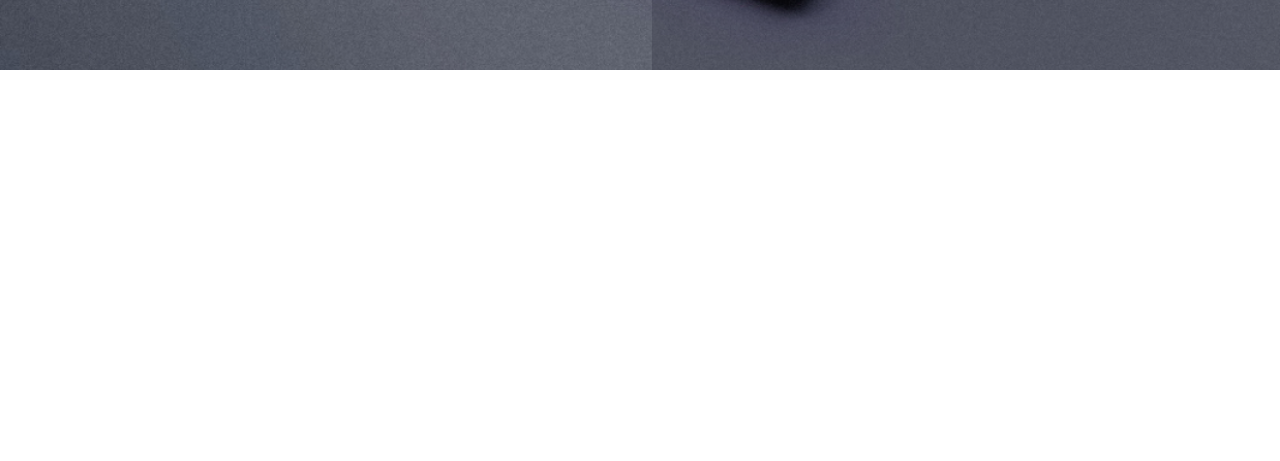
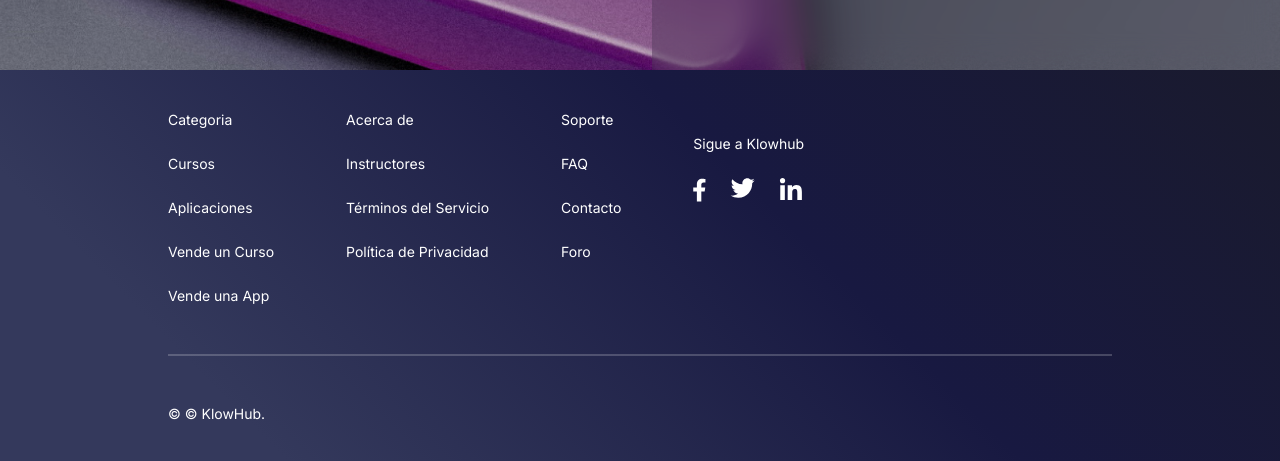
Before and after one commit to No-Country-simulation/h3-02-klowhub, a Next.js app in the folder client/: page /en/signup in a window 1280 px wide. Shown: the part 730-1191 px from the top of the page. Before the commit the page ends 800 px from the top, so only its background shows below. Built offline with nearby package versions, Linux system fonts and the light colour scheme; no server answers.

Commit message:
feat(loyuot): terminado el footer y retoques

```diff
--- a/client/src/app/[locale]/(unauth)/signin/page.tsx
+++ b/client/src/app/[locale]/(unauth)/signin/page.tsx
@@ -1,4 +1,5 @@
 import { getTranslations, setRequestLocale } from 'next-intl/server';
+import Footera from '@core/components/Footer/index';
 import { getFieldsMessages } from '@core/lib/i18nFields';
 import { routing } from '@core/lib/i18nRouting';
 import SigninForm from '@features/auth/components/SigninForm';
@@ -24,6 +25,7 @@ export default async function SignupPage({ params }: { params: Promise<{ locale:
   return (
     <div className="flex flex-col">
       <AuthLayout
+        imageUrl="/images/signinBanner.png"
         title="KlowHub"
         description="Explora, aprende, enseña y conecta. Crea tu cuenta en KlowHub y accede a un mundo de posibilidades.">
         <SigninForm
@@ -38,6 +40,7 @@ export default async function SignupPage({ params }: { params: Promise<{ locale:
           textpreLinkin="No tienes cuenta ? "
         />
       </AuthLayout>
+      <Footera></Footera>
     </div>
   );
 }
--- a/client/src/app/[locale]/(unauth)/signup/page.tsx
+++ b/client/src/app/[locale]/(unauth)/signup/page.tsx
@@ -1,9 +1,9 @@
 import { getTranslations, setRequestLocale } from 'next-intl/server';
+import Footera from '@core/components/Footer/index';
 import { getFieldsMessages } from '@core/lib/i18nFields';
 import { routing } from '@core/lib/i18nRouting';
 import SignupForm from '@features/auth/components/SignupForm';
 import AuthLayout from '@features/auth/layouts/AuthLayout';
-
 export async function generateStaticParams() {
   const paths = routing.locales.map(locale => ({
     locale,
@@ -24,6 +24,7 @@ export default async function SignupPage({ params }: { params: Promise<{ locale:
   return (
     <div className="flex flex-col">
       <AuthLayout
+        imageUrl="/images/signupBanner.png"
         title="KlowHub"
         description="Explora, aprende, enseña y conecta. Crea tu cuenta en KlowHub y accede a un mundo de posibilidades.">
         <SignupForm
@@ -38,6 +39,7 @@ export default async function SignupPage({ params }: { params: Promise<{ locale:
           textpreLink="ya tienes cuenta ? "
         />
       </AuthLayout>
+      <Footera></Footera>
     </div>
   );
 }
--- /dev/null
+++ b/client/src/core/components/Footer/index.tsx
@@ -0,0 +1,76 @@
+import Image from 'next/image';
+import React from 'react';
+
+export default function Footera() {
+  return (
+    <div className="flex flex-col justify-center gap-6 px-[10.5rem] py-10 text-sm font-normal text-white">
+      <div className="flex flex-col items-center justify-center gap-12 min-[1025px]:items-start min-[1025px]:justify-start">
+        <div className="flex flex-col gap-6 min-[790px]:flex-row min-[1025px]:gap-[4.5rem]">
+          <ul className="flex flex-col gap-6">
+            <h3>Categoria</h3>
+            <li>
+              <a href="#">Cursos</a>
+            </li>
+            <li>
+              <a href="#">Aplicaciones</a>
+            </li>
+            <li>
+              <a href="#">Vende un Curso</a>
+            </li>
+            <li>
+              <a href="#">Vende una App</a>
+            </li>
+          </ul>
+          <ul className="flex flex-col gap-6">
+            <h3>Acerca de</h3>
+            <li>
+              <a href="#">Instructores</a>
+            </li>
+            <li>
+              <a href="#">Términos del Servicio</a>
+            </li>
+            <li>
+              <a href="#">Política de Privacidad</a>
+            </li>
+          </ul>
+          <ul className="flex flex-col gap-6">
+            <h3>Soporte</h3>
+            <li>
+              <a href="#">FAQ</a>
+            </li>
+            <li>
+              <a href="#">Contacto</a>
+            </li>
+            <li>
+              <a href="#">Foro</a>
+            </li>
+          </ul>
+          <div className="mt-6 flex flex-col">
+            <h3>Sigue a Klowhub</h3>
+            <ul className="my-6 flex flex-row gap-6">
+              <li>
+                <a href="#">
+                  <Image src="/svg/facebookIn.svg" width={13} height={13} alt="facebook" />
+                </a>
+              </li>
+              <li>
+                <a href="#">
+                  <Image src="/svg/twitter.svg" width={25} height={25} alt="facebook" />
+                </a>
+              </li>
+              <li>
+                <a href="#">
+                  <Image src="/svg/linkedin.svg" width={23} height={23} alt="facebook" />
+                </a>
+              </li>
+            </ul>
+          </div>
+        </div>
+        <hr className="w-full border-t-2 border-white/20" />
+        <div className="col">
+          <p>&copy; © KlowHub.</p>
+        </div>
+      </div>
+    </div>
+  );
+}
--- a/client/src/features/auth/components/SigninForm/wrapper.tsx
+++ b/client/src/features/auth/components/SigninForm/wrapper.tsx
@@ -25,7 +25,7 @@ export default function SigninFormWrapper({
   textButoons,
 }: SigninFormWrapperProps) {
   return (
-    <div className="text-white">
+    <div className="flex flex-col items-center justify-center text-white">
       <FormComponent
         id="signinForm"
         fields={fields}
--- a/client/src/features/auth/components/SignupForm/wrapper.tsx
+++ b/client/src/features/auth/components/SignupForm/wrapper.tsx
@@ -24,6 +24,7 @@ export default function SignupFormWrapper({
   textButoons,
 }: SigninFormWrapperProps) {
   return (
+    <div className="flex flex-col items-center justify-center text-white">
       <FormComponent
         id="signupForm"
         fields={fields}
@@ -41,5 +42,6 @@ export default function SignupFormWrapper({
             isLoading={isLoading}></AuthComplement>
         )}
       </FormComponent>
+    </div>
   );
 }
--- a/client/src/features/auth/layouts/AuthLayout.tsx
+++ b/client/src/features/auth/layouts/AuthLayout.tsx
@@ -3,22 +3,22 @@ interface AuthLayoutProps {
   children: React.ReactNode;
   title: string;
   description: string;
+  imageUrl: string;
 }
-export default function AuthLayout({ children, title, description }: AuthLayoutProps) {
+export default function AuthLayout({ children, title, description, imageUrl }: AuthLayoutProps) {
   return (
-    <div className="h-screen w-screen flex-col bg-[url('/images/extraBanner.png')] bg-cover bg-center">
-      <div className="flex flex-col justify-center gap-6 bg-[rgba(32,34,47,0.23)] p-6 min-[1024px]:flex-row min-[1024px]:items-start min-[1024px]:justify-between min-[1024px]:bg-transparent min-[1024px]:p-0">
-        <div className="flex flex-1 flex-col justify-center text-center min-[1024px]:w-1/2 min-[1024px]:items-start min-[1024px]:justify-start min-[1024px]:p-12">
-          <h3 className="text-3xl text-white min-[1024px]:text-[54px]">{title}</h3>
+    <div className="flex-col bg-cover bg-center" style={{ backgroundImage: `url(${imageUrl})` }}>
+      <div className="flex h-screen w-screen flex-col justify-center gap-6 bg-[rgba(32,34,47,0.23)] p-6 backdrop-blur-lg min-[1025px]:flex-row min-[1025px]:items-start min-[1025px]:justify-between min-[1025px]:bg-transparent min-[1025px]:p-0 min-[1025px]:backdrop-blur-none">
+        <div className="flex flex-col justify-start gap-0 text-center min-[1025px]:w-1/2 min-[1025px]:flex-1 min-[1025px]:items-start min-[1025px]:justify-start min-[1025px]:p-12">
+          <h3 className="text-3xl text-white min-[1025px]:text-[54px]">{title}</h3>
         </div>
-        <div className="flex flex-1 flex-col items-center justify-center gap-6 self-center min-[1024px]:h-screen min-[1024px]:bg-[rgba(32,34,47,0.23)] min-[1024px]:p-12 min-[1024px]:text-xl min-[1024px]:font-bold">
+        <div className="flex flex-col items-center justify-center gap-6 self-center min-[1025px]:h-screen min-[1025px]:flex-1 min-[1025px]:bg-[rgba(32,34,47,0.23)] min-[1025px]:p-12 min-[1025px]:text-xl min-[1025px]:font-bold min-[1025px]:backdrop-blur-lg">
           <div className="flex flex-col items-center gap-4 self-center">
             <p className="text-xs text-white">{description}</p>
             {children}
           </div>
         </div>
       </div>
-      <footer></footer>
     </div>
   );
 }
```
Lines whose indentation alone changed are shown as unchanged.
